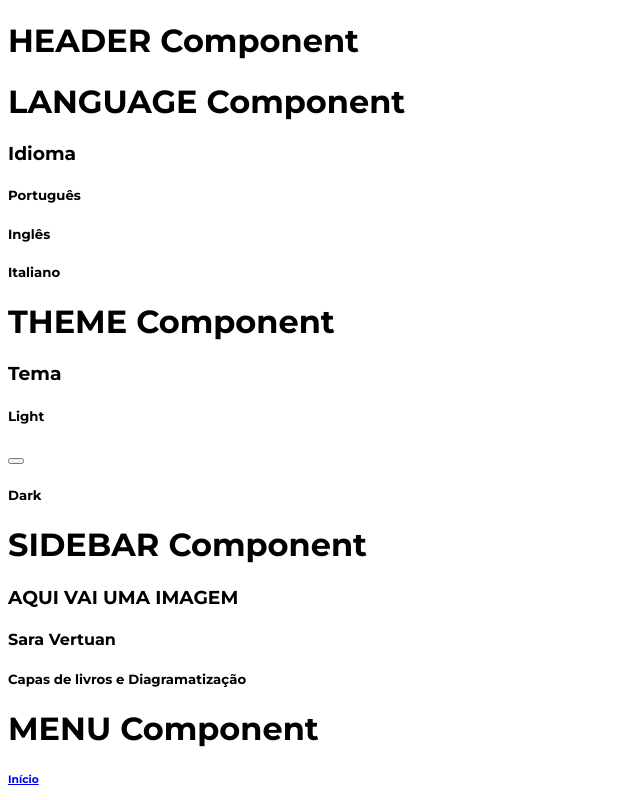
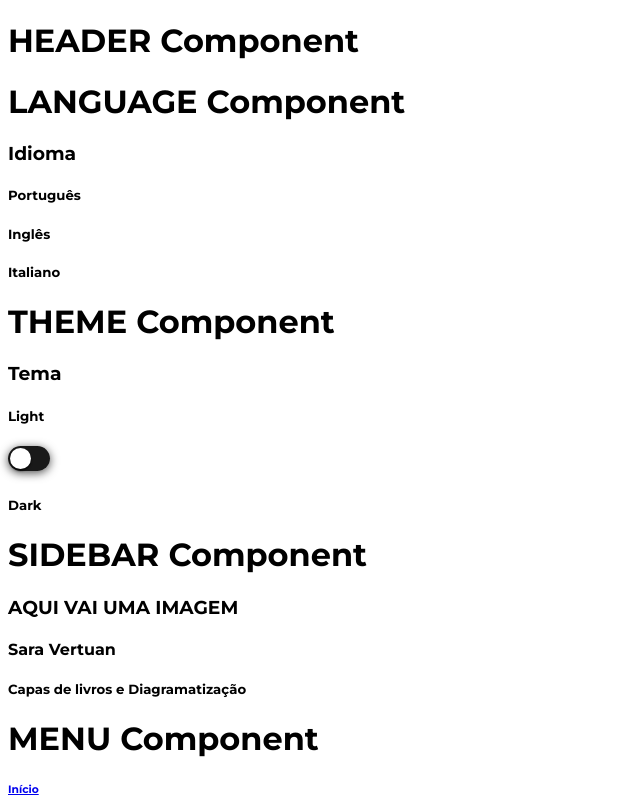
Before and after one commit to marcusviniciusmo/Sara_Vertuan_Profile_Website, a React (Create React App) app in the folder frontend/: page / in a window 1280 px wide. Shown: the top 800 px of the page, without its empty margins (0-640 px from the left). Built offline with nearby package versions, Linux system fonts and the light colour scheme.

Commit message:
Basic styling of the Theme component

```diff
--- a/frontend/src/components/Theme/index.tsx
+++ b/frontend/src/components/Theme/index.tsx
@@ -1,4 +1,5 @@
 import * as Switch from '@radix-ui/react-switch';
+import './styles.css';
 
 export function Theme() {
   return (
@@ -7,8 +8,8 @@ export function Theme() {
       <h3>Tema</h3>
 
       <h5>Light</h5>
-      <Switch.Root>
-        <Switch.Thumb />
+      <Switch.Root className='switchRoot'>
+        <Switch.Thumb className='switchThumb' />
       </Switch.Root>
       <h5>Dark</h5>
     </>
--- /dev/null
+++ b/frontend/src/components/Theme/styles.css
@@ -0,0 +1,30 @@
+.switchRoot{
+  all: unset;
+  background-color: rgb(0 0 0 / 0.9);
+  width: 4.2rem;
+  height: 2.5rem;
+  border-radius: 10rem;
+  box-shadow: 0 0.2rem 1rem rgb(0 0 0 / 0.7);
+  position: relative;
+  -webkit-tap-highlight-color: rgba(0 0 0 / 0);
+}
+
+.switchRoot[data-state="checked"] {
+  background-color: #000000;
+}
+
+.switchThumb {
+  background-color: #FFFFFF;
+  display: block;
+  width: 2.1rem;
+  height: 2.1rem;
+  border-radius: 10rem;
+  box-shadow: 0 0.2rem 0.2rem rgb(0 0 0 / 0.7);
+  transition: transform 0.1s;
+  transform: translateX(0.2rem);
+  will-change: transform;
+}
+
+.switchThumb[data-state="checked"] {
+  transform: translateX(1.9rem);
+}
```
